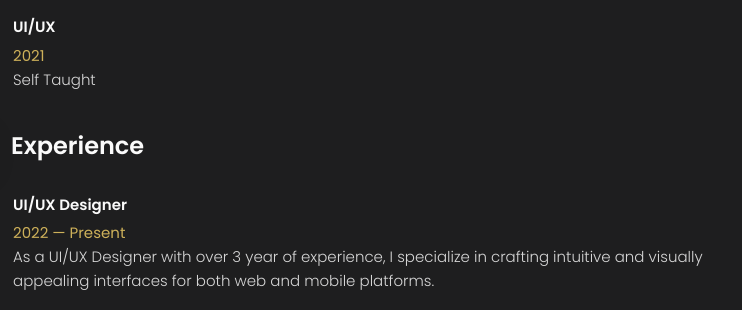
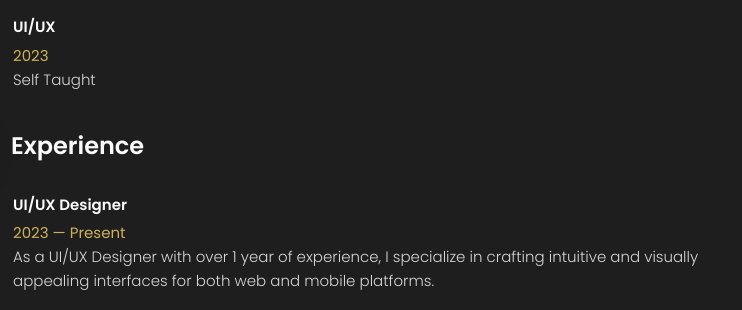
Before and after one commit to Muffihathi/_portfolio, a plain HTML site: page index.html in a window 1280 px wide. Both pictures are taken after a click on the button "Resume". Shown: the part 458-768 px from the top of the page, 423-1165 px from the left. Drawn offline with nearby package versions, Linux system fonts and the light colour scheme.

Commit message:
Update index.html

```diff
--- a/index.html
+++ b/index.html
@@ -209,7 +209,7 @@
 
         <section class="about-text">
           <p>
-            I am a UI/UX Designer from Wankaner, Gujarat, with three year of experience in web development and print media. My expertise lies in crafting intuitive and aesthetically pleasing designs using Figma, turning creative concepts into interactive realities.
+            I am a UI/UX Designer from Wankaner, Gujarat, with one year of experience in web development and print media. My expertise lies in crafting intuitive and aesthetically pleasing designs using Figma, turning creative concepts into interactive realities.
           </p>
 
           <p>
@@ -553,7 +553,7 @@ Programming Assistant
 
               <h4 class="h4 timeline-item-title">UI/UX</h4>
 
-              <span>2021</span>
+              <span>2023</span>
 
               <p class="timeline-text">
              Self Taught
@@ -581,10 +581,10 @@ Programming Assistant
 
               <h4 class="h4 timeline-item-title">UI/UX Designer</h4>
 
-              <span>2022 — Present</span>
+              <span>2023 — Present</span>
 
               <p class="timeline-text">
-                As a UI/UX Designer with over 3 year of experience, I specialize in
+                As a UI/UX Designer with over 1 year of experience, I specialize in
 crafting intuitive and visually appealing interfaces for both web
 and mobile platforms.
               </p>
@@ -595,7 +595,7 @@ and mobile platforms.
 
               <h4 class="h4 timeline-item-title">Graphic Designer</h4>
 
-              <span>2022 — present</span>
+              <span>2023 — present</span>
 
               <p class="timeline-text">
                 Specializing in graphic design with a focus on creating impactful
```
